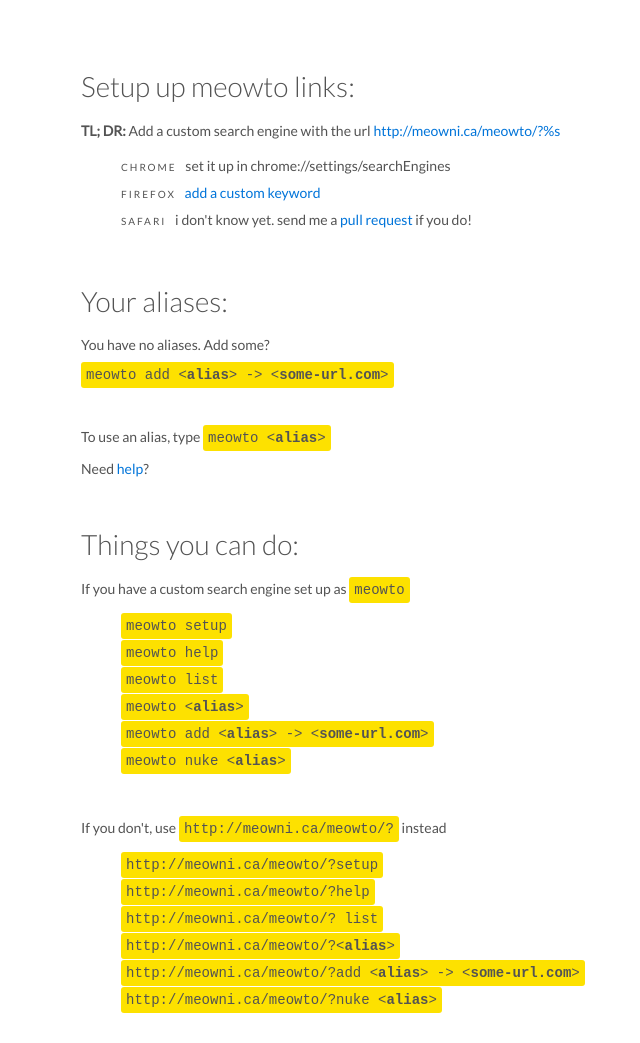
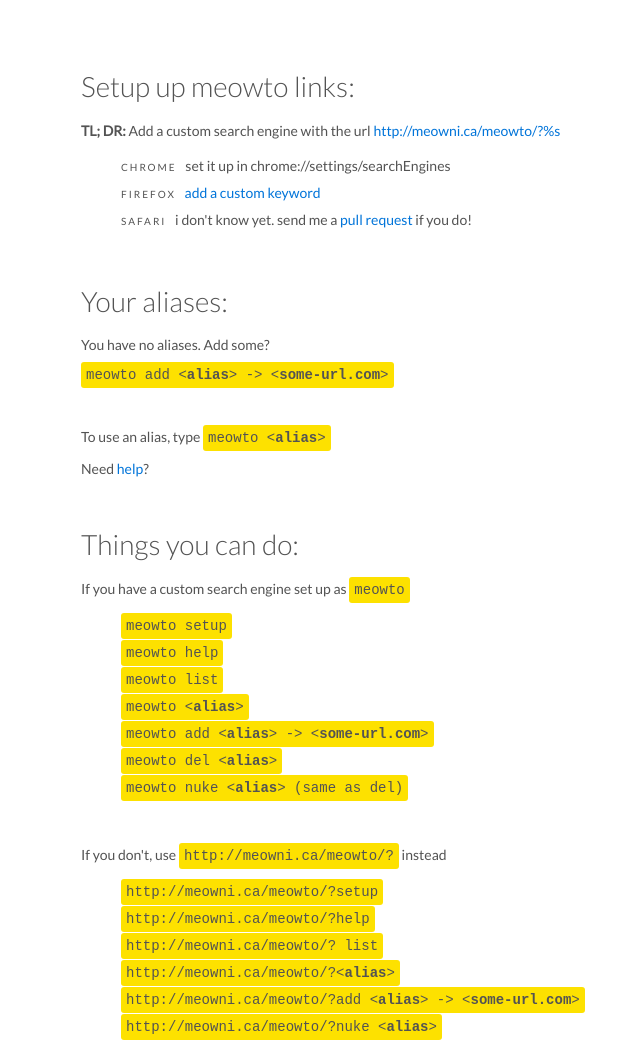
Before and after one commit to notwaldorf/meowto, a plain HTML site: page index.html in a window 1280 px wide. Shown: the top 1043 px of the page, without its empty margins (259-899 px from the left). Drawn offline with Linux system fonts and the light colour scheme.

Commit message:
fix delete link styles

```diff
--- a/index.html
+++ b/index.html
@@ -51,7 +51,8 @@
         <li><span class="code">meowto list</span></li>
         <li><span class="code">meowto &lt;<b>alias</b>&gt;</span></li>
         <li><span class="code">meowto add &lt;<b>alias</b>&gt; -> &lt;<b>some-url.com</b>&gt;</span></li>
-        <li><span class="code">meowto nuke &lt;<b>alias</b>&gt;</span></li>
+        <li><span class="code">meowto del &lt;<b>alias</b>&gt;</span></li>
+        <li><span class="code">meowto nuke &lt;<b>alias</b>&gt; (same as del)</span></li>
       </ul>
 
       <br>
```
